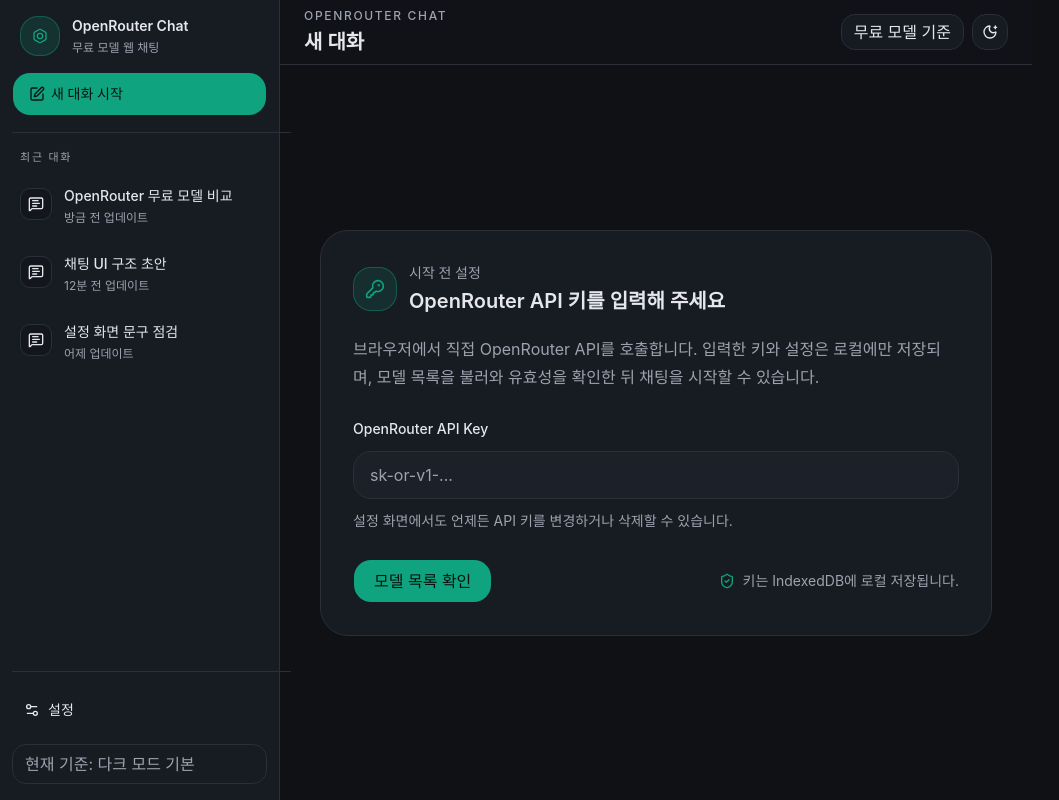
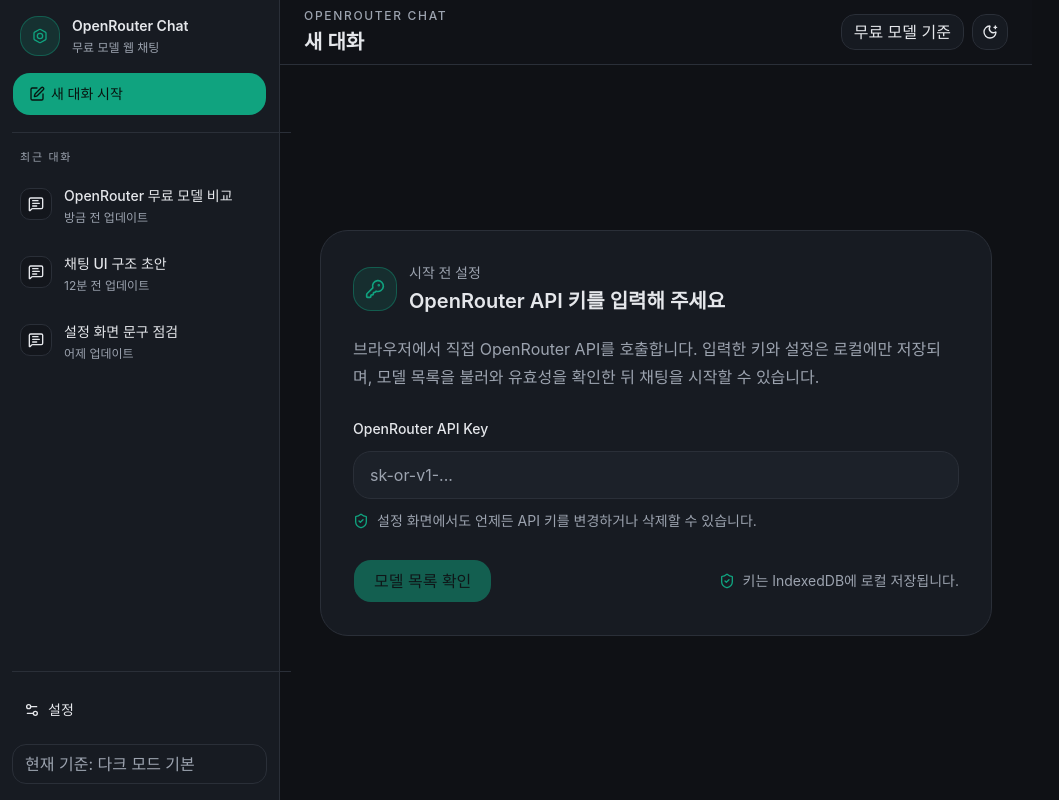
Before and after one commit to gyuha/ai-chat-app, a React (Vite) app: page / in a window 1280 px wide. Shown: the whole page, without its empty margins (0-1059 px from the left). Built offline with nearby package versions, Linux system fonts and the light colour scheme.

Commit message:
feat(02-03): add onboarding validation flow

```diff
--- a/src/components/chat/api-key-onboarding-card.tsx
+++ b/src/components/chat/api-key-onboarding-card.tsx
@@ -1,15 +1,49 @@
-import { KeyRoundIcon, ShieldCheckIcon } from 'lucide-react';
+import {
+  CircleAlertIcon,
+  CircleCheckIcon,
+  KeyRoundIcon,
+  Loader2Icon,
+  ShieldCheckIcon,
+} from 'lucide-react';
 
 import { Button } from '@/components/ui/button';
 import { Input } from '@/components/ui/input';
+import { cn } from '@/lib/utils';
+
+type StatusTone = 'default' | 'error' | 'success';
 
 type ApiKeyOnboardingCardProps = {
-  errorMessage?: string;
+  apiKey: string;
+  isSubmitting?: boolean;
+  onApiKeyChange: (value: string) => void;
+  onSubmit: (event: React.FormEvent<HTMLFormElement>) => void;
+  statusMessage?: string;
+  statusTone?: StatusTone;
+};
+
+const statusStyles: Record<StatusTone, string> = {
+  default: 'text-[var(--color-text-muted)]',
+  error: 'text-red-300',
+  success: 'text-emerald-300',
 };
 
 export function ApiKeyOnboardingCard({
-  errorMessage,
+  apiKey,
+  isSubmitting = false,
+  onApiKeyChange,
+  onSubmit,
+  statusMessage = '설정 화면에서도 언제든 API 키를 변경하거나 삭제할 수 있습니다.',
+  statusTone = 'default',
 }: ApiKeyOnboardingCardProps) {
+  const statusIcon =
+    statusTone === 'success' ? (
+      <CircleCheckIcon className="mt-0.5 size-4 shrink-0" />
+    ) : statusTone === 'error' ? (
+      <CircleAlertIcon className="mt-0.5 size-4 shrink-0" />
+    ) : (
+      <ShieldCheckIcon className="mt-0.5 size-4 shrink-0 text-[var(--color-accent)]" />
+    );
+
   return (
     <section className="w-full max-w-2xl rounded-[28px] border border-[var(--color-border)] bg-[var(--color-panel)] px-6 py-7 sm:px-8 sm:py-8">
       <div className="flex items-center gap-3">
@@ -32,7 +66,7 @@
         수 있습니다.
       </p>
 
-      <div className="mt-7 space-y-3">
+      <form className="mt-7 space-y-3" onSubmit={onSubmit}>
         <label
           className="block text-sm font-medium text-[var(--color-text)]"
           htmlFor="openrouter-api-key"
@@ -43,28 +77,44 @@
           autoComplete="off"
           className="h-12 rounded-2xl border-[var(--color-border)] bg-[color-mix(in_srgb,var(--color-panel)_86%,black)] px-4 text-[var(--color-text)] placeholder:text-[var(--color-text-muted)]"
           id="openrouter-api-key"
+          onChange={(event) => onApiKeyChange(event.target.value)}
           placeholder="sk-or-v1-..."
           type="password"
+          value={apiKey}
         />
         <div
           aria-live="polite"
-          className="min-h-6 text-sm text-[var(--color-text-muted)]"
+          className={cn(
+            'flex min-h-6 items-start gap-2 text-sm',
+            statusStyles[statusTone],
+          )}
           role="status"
         >
-          {errorMessage ??
-            '설정 화면에서도 언제든 API 키를 변경하거나 삭제할 수 있습니다.'}
-        </div>
+          {statusIcon}
+          <span>{statusMessage}</span>
         </div>
 
         <div className="mt-6 flex flex-col gap-3 sm:flex-row sm:items-center sm:justify-between">
-        <Button className="h-11 rounded-2xl px-5 text-sm font-medium">
-          모델 목록 확인
+          <Button
+            className="h-11 rounded-2xl px-5 text-sm font-medium"
+            disabled={isSubmitting || apiKey.trim().length === 0}
+            type="submit"
+          >
+            {isSubmitting ? (
+              <>
+                <Loader2Icon className="size-4 animate-spin" />
+                확인 중
+              </>
+            ) : (
+              '모델 목록 확인'
+            )}
           </Button>
           <div className="flex items-center gap-2 text-sm text-[var(--color-text-muted)]">
             <ShieldCheckIcon className="size-4 text-[var(--color-accent)]" />
             <span>키는 IndexedDB에 로컬 저장됩니다.</span>
           </div>
         </div>
+      </form>
     </section>
   );
 }
--- a/src/hooks/use-settings-query.ts
+++ b/src/hooks/use-settings-query.ts
@@ -22,23 +22,32 @@
   const queryClient = useQueryClient();
 
   async function refreshSettings() {
-    await queryClient.invalidateQueries({
-      queryKey: settingsQueryKey,
-    });
+    const nextSettings = await getSettings();
+
+    queryClient.setQueryData(settingsQueryKey, nextSettings);
   }
 
   return {
     deleteApiKey: async () => {
       await deleteApiKey();
       await refreshSettings();
+      await queryClient.invalidateQueries({
+        queryKey: ['free-models'],
+      });
     },
     replaceApiKeyAfterValidation: async (apiKey: string) => {
       await replaceApiKeyAfterValidation(apiKey);
       await refreshSettings();
+      await queryClient.invalidateQueries({
+        queryKey: ['free-models'],
+      });
     },
     saveApiKeyAfterValidation: async (apiKey: string) => {
       await saveApiKeyAfterValidation(apiKey);
       await refreshSettings();
+      await queryClient.invalidateQueries({
+        queryKey: ['free-models'],
+      });
     },
     setDefaultModelId: async (modelId: string | null) => {
       await setDefaultModelId(modelId);
--- a/src/routes/index.tsx
+++ b/src/routes/index.tsx
@@ -1,15 +1,88 @@
 import { createFileRoute } from '@tanstack/react-router';
+import { useState } from 'react';
+import { toast } from 'sonner';
 
 import { ApiKeyOnboardingCard } from '@/components/chat/api-key-onboarding-card';
+import { ChatEmptyState } from '@/components/chat/chat-empty-state';
+import { useApiKeyValidation } from '@/hooks/use-api-key-validation';
+import {
+  useSettingsActions,
+  useSettingsQuery,
+} from '@/hooks/use-settings-query';
 
 export const Route = createFileRoute('/')({
   component: HomeRoute,
 });
 
 function HomeRoute() {
+  const [draftApiKey, setDraftApiKey] = useState('');
+  const [statusMessage, setStatusMessage] = useState(
+    '설정 화면에서도 언제든 API 키를 변경하거나 삭제할 수 있습니다.',
+  );
+  const [statusTone, setStatusTone] = useState<'default' | 'error' | 'success'>(
+    'default',
+  );
+  const settingsQuery = useSettingsQuery();
+  const settingsActions = useSettingsActions();
+  const validationMutation = useApiKeyValidation();
+  const savedApiKey = settingsQuery.data?.openRouterApiKey ?? null;
+
+  async function handleSubmit(event: React.FormEvent<HTMLFormElement>) {
+    event.preventDefault();
+
+    const nextApiKey = draftApiKey.trim();
+
+    if (!nextApiKey) {
+      setStatusTone('error');
+      setStatusMessage('OpenRouter API 키를 입력한 뒤 다시 시도해 주세요.');
+      return;
+    }
+
+    const result = await validationMutation.mutateAsync(nextApiKey);
+
+    if (result.kind === 'success') {
+      await settingsActions.saveApiKeyAfterValidation(nextApiKey);
+      setStatusTone('success');
+      setStatusMessage('모델 목록을 확인했고 API 키를 저장했습니다.');
+      setDraftApiKey('');
+      toast.success('API 키를 저장했습니다.');
+      return;
+    }
+
+    if (result.kind === 'invalid_credentials') {
+      setStatusTone('error');
+      setStatusMessage(
+        '입력한 키로 모델 목록을 불러오지 못했습니다. 키를 확인한 뒤 다시 시도해 주세요.',
+      );
+      toast.error('입력한 키를 다시 확인해 주세요.');
+      return;
+    }
+
+    setStatusTone('error');
+    setStatusMessage(
+      '일시적인 문제로 모델 목록을 확인하지 못했습니다. 잠시 후 다시 시도해 주세요.',
+    );
+    toast.error('일시적인 문제로 모델 목록을 확인하지 못했습니다.');
+  }
+
+  if (savedApiKey) {
+    return (
+      <div className="flex min-h-full flex-1 items-center justify-center px-4 py-8 sm:px-6 lg:px-10">
+        <ChatEmptyState />
+      </div>
+    );
+  }
+
   return (
     <div className="flex min-h-full flex-1 items-center justify-center px-4 py-8 sm:px-6 lg:px-10">
-      <ApiKeyOnboardingCard />
+      <ApiKeyOnboardingCard
+        apiKey={draftApiKey}
+        isSubmitting={validationMutation.isPending}
+        onApiKeyChange={setDraftApiKey}
+        onSubmit={handleSubmit}
+        statusMessage={statusMessage}
+        statusTone={statusTone}
+      />
     </div>
   );
 }
```
Lines whose indentation alone changed are shown as unchanged.
